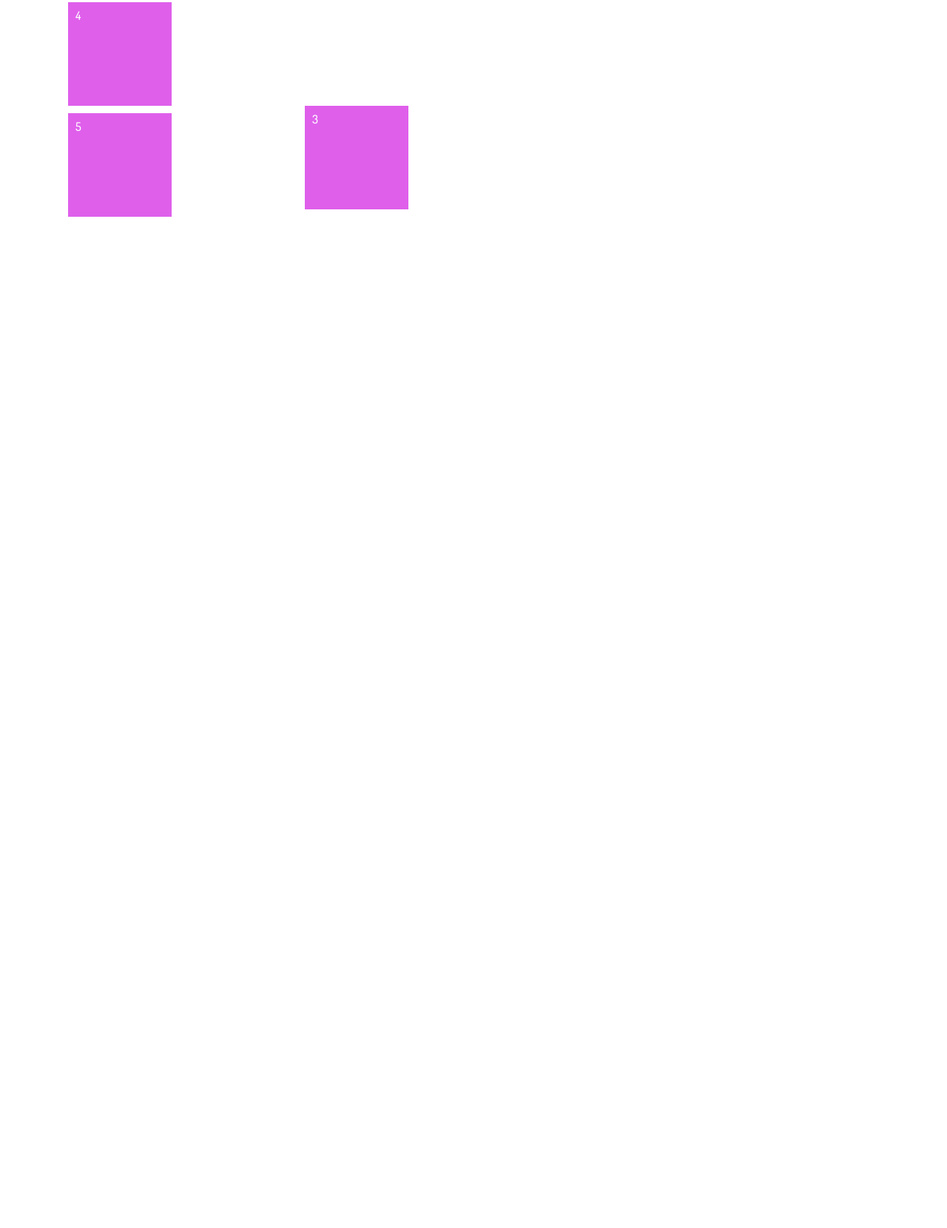
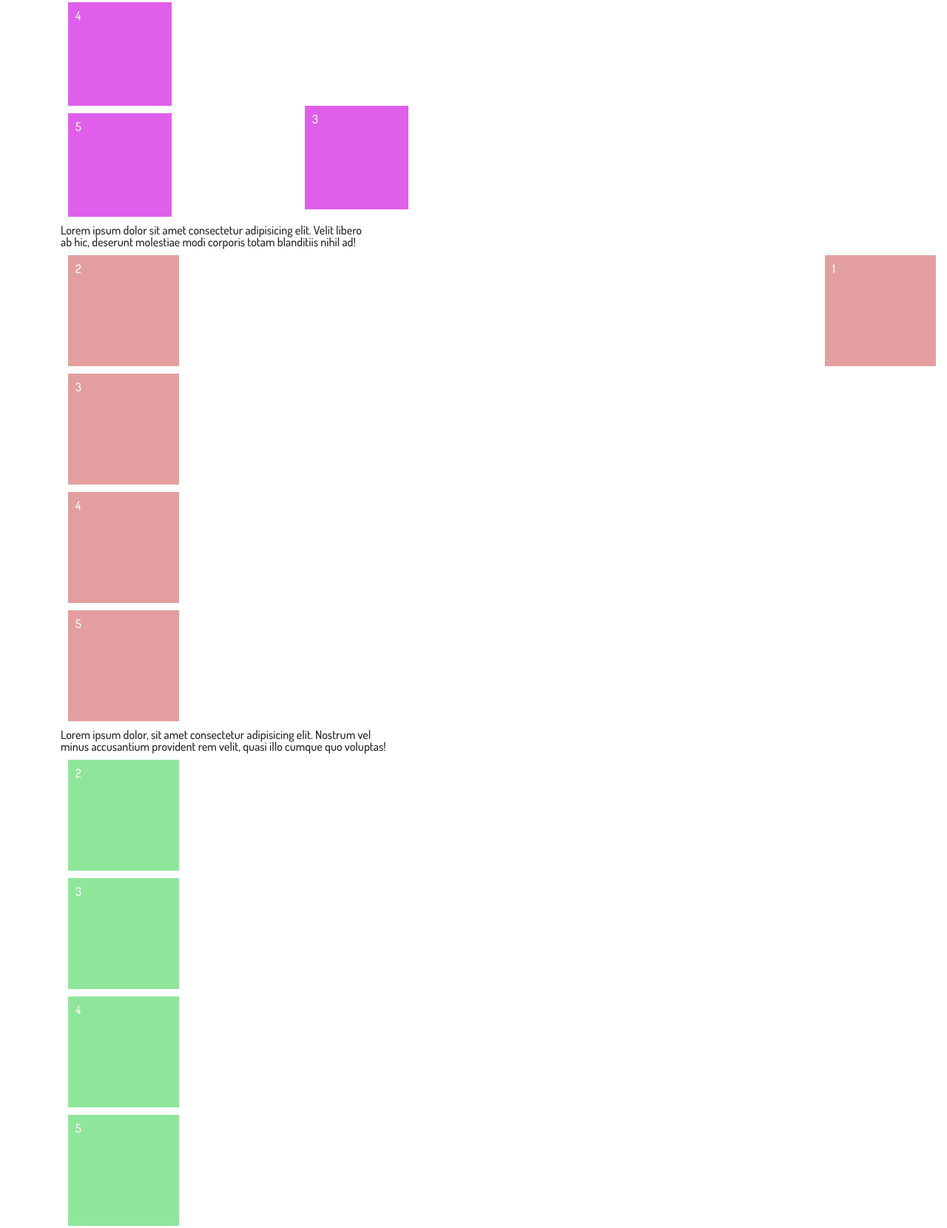
Before and after one commit to AlakbarliRubaba/Position, a plain HTML site: page index.html in a window 1280 px wide. Shown: the part 957-2617 px from the top of the page at 74% size. Before the commit the page ends 1260 px from the top, so only its background shows below. Drawn offline with nearby package versions, Linux system fonts and the light colour scheme.

Commit message:
GreenStay

```diff
--- /dev/null
+++ b/_green.sass
@@ -0,0 +1,14 @@
+#green
+    .box
+        width: 450px
+        .minibox
+            width: 150px
+            height: 150px
+            background-color: #8fe69b
+            color: #ffffff
+            margin: 10px
+            padding: 10px
+        .stay
+            position: fixed
+            top: 150px
+            right: 3px
--- /dev/null
+++ b/_red.sass
@@ -0,0 +1,13 @@
+#red
+    .box
+        width: 420px
+        .minibox
+            width: 150px
+            height: 150px
+            background-color: #e39f9f
+            color: #ffffff
+            margin: 10px
+            padding: 10px
+        .box1
+            position: absolute
+            right: 5px
--- a/index.html
+++ b/index.html
@@ -71,6 +71,72 @@
                 </div>
             </div>
         </section>
+        <section id="red">
+            <div class="container">
+                <div class="row">
+                    <div class="col-md-12">
+                        <div class="box">
+                            Lorem ipsum dolor sit amet consectetur adipisicing elit. Velit libero ab hic, deserunt
+                            molestiae modi corporis totam blanditiis nihil ad!
+                            <div class="minibox box1">
+                                1
+                            </div>
+                            <div class="minibox">
+                                2
+                            </div>
+                            <div class="minibox">
+                                3
+                            </div>
+                            <div class="minibox">
+                                4
+                            </div>
+                            <div class="minibox">
+                                5
+                            </div>
+                        </div>
+                    </div>
+                </div>
+            </div>
+        </section>
+        <section id="green">
+            <div class="container">
+                <div class="row">
+                    <div class="col-md-12">
+                        <div class="box">
+                            Lorem ipsum dolor, sit amet consectetur adipisicing elit. Nostrum vel minus accusantium
+                            provident rem velit, quasi illo cumque quo voluptas!
+                            <div class="minibox stay">
+                                1
+                            </div>
+                            <div class="minibox">
+                                2
+                            </div>
+                            <div class="minibox">
+                                3
+                            </div>
+                            <div class="minibox">
+                                4
+                            </div>
+                            <div class="minibox">
+                                5
+                            </div>
+                            <div class="minibox">
+                                6
+                            </div>
+                            <div class="minibox">
+                                7
+                            </div>
+                            <div class="minibox">
+                                8
+                            </div>
+                            <div class="minibox">
+                                9
+                            </div>
+                        </div>
+                    </div>
+                </div>
+            </div>
+        </section>
     </main>
 
     <footer>
--- a/style.sass
+++ b/style.sass
@@ -1,3 +1,5 @@
 @import main
 @import blue
 @import pink
+@import red
+@import green
```
Also changed, not shown: style.css, 1 other file.
